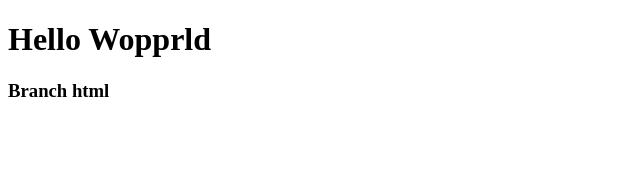
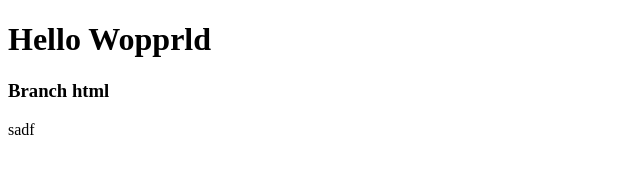
Before and after one commit to Nirjhor3029/test, a plain HTML site: page index.html in a window 1280 px wide. Shown: the full height of the page, 0-640 px from the left. Drawn offline with Linux system fonts and the light colour scheme.

Commit message:
commit 3

```diff
--- a/index.html
+++ b/index.html
@@ -8,5 +8,7 @@
 <body>
     <h1>Hello Wopprld</h1>
     <h3>Branch html</h3>
+    sadf
+
 </body>
 </html>
```
